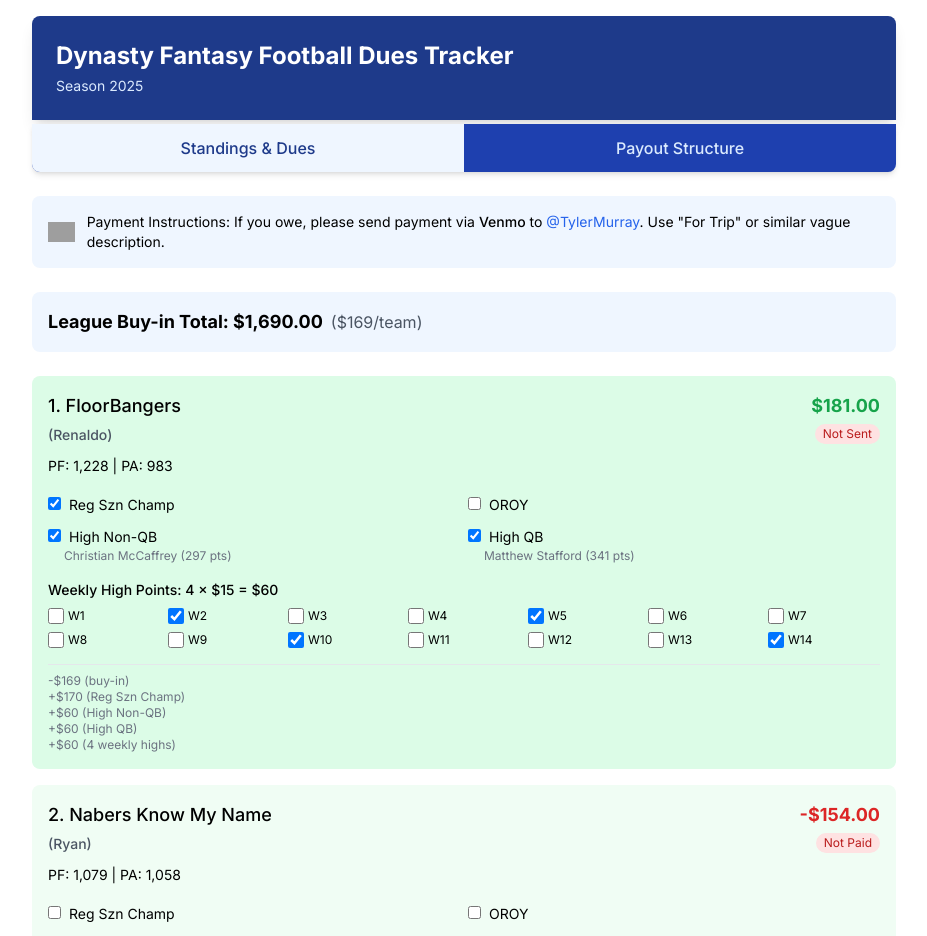
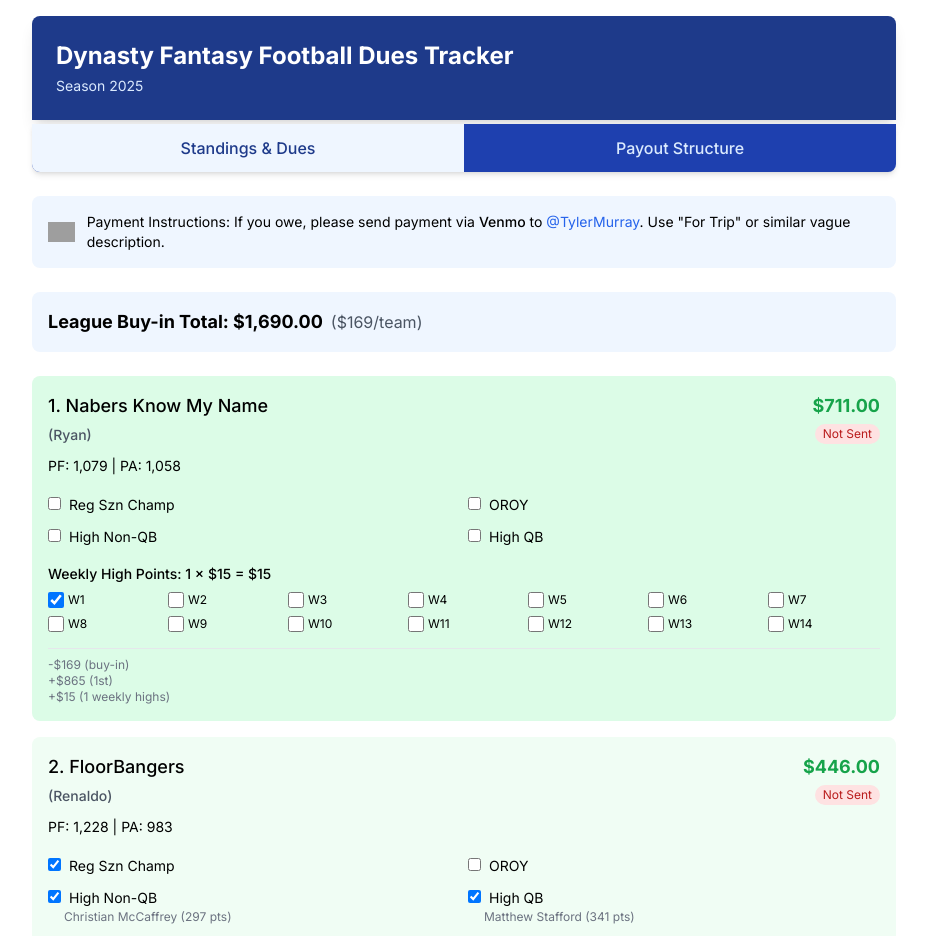
Before and after one commit to TyMurrayELM/fantasy-tracker, a Next.js app: page / in a window 1280 px wide. Shown: the top 936 px of the page, without its empty margins (176-1103 px from the left). Built offline with nearby package versions, Linux system fonts and the light colour scheme; grey boxes are pictures that could not be loaded.

Commit message:
patching to latest version of next

```diff
--- a/app/config.js
+++ b/app/config.js
@@ -23,30 +23,30 @@ export const leagueConfig = {
 // Team data - update this for each new season
 export const teamsData = [
   {
+    name: 'Nabers Know My Name',
+    owner: 'Ryan',
+    pf: '1079.02',
+    pa: '1058.58',
+    isSeasonChamp: false,
+    isFirstPlace: true,
+    isSecondPlace: false,
+    isROY: false,
+    isHighScoringNonQB: false,
+    isHighScoringQB: false,
+    highWeeks: [1]
+  },
+  {
     name: 'FloorBangers',
     owner: 'Renaldo',
     pf: '1228.72',
     pa: '983.96',
     isSeasonChamp: true,
     isFirstPlace: false,
-    isSecondPlace: false,
+    isSecondPlace: true,
     isROY: false,
     isHighScoringNonQB: true,
     isHighScoringQB: true,
     highWeeks: [2, 5, 10, 14]
-  },
-  {
-    name: 'Nabers Know My Name',
-    owner: 'Ryan',
-    pf: '1079.02',
-    pa: '1058.58',
-    isSeasonChamp: false,
-    isFirstPlace: false,
-    isSecondPlace: false,
-    isROY: false,
-    isHighScoringNonQB: false,
-    isHighScoringQB: false,
-    highWeeks: [1]
   },
   {
     name: "Jag'n Off",
@@ -162,7 +162,7 @@ export const awardWinners = {
 };
 
 // Owners who have paid - update as payments come in
-export const paidOwners = [];
+export const paidOwners = ['Collin', 'Tyler M', 'Jon', 'Rich'];
 
 // Owners who have sent money (for positive balances) - update as payments are sent
 export const sentOwners = [];
--- a/package.json
+++ b/package.json
@@ -1 +1 @@
-{"name":"fantasy-tracker","version":"1.0.0","private":true,"scripts":{"dev":"next dev","build":"next build","start":"next start"},"dependencies":{"next":"14.1.0","react":"18.2.0","react-dom":"18.2.0"},"devDependencies":{"autoprefixer":"10.4.17","postcss":"8.4.33","tailwindcss":"3.4.1"}}
+{"name":"fantasy-tracker","version":"1.0.0","private":true,"scripts":{"dev":"next dev","build":"next build","start":"next start"},"dependencies":{"next":"^16.1.1","react":"18.2.0","react-dom":"18.2.0"},"devDependencies":{"autoprefixer":"10.4.17","postcss":"8.4.33","tailwindcss":"3.4.1"}}
```
Also changed, not shown: 1 other file (tests, documents, lock files or other folders).
